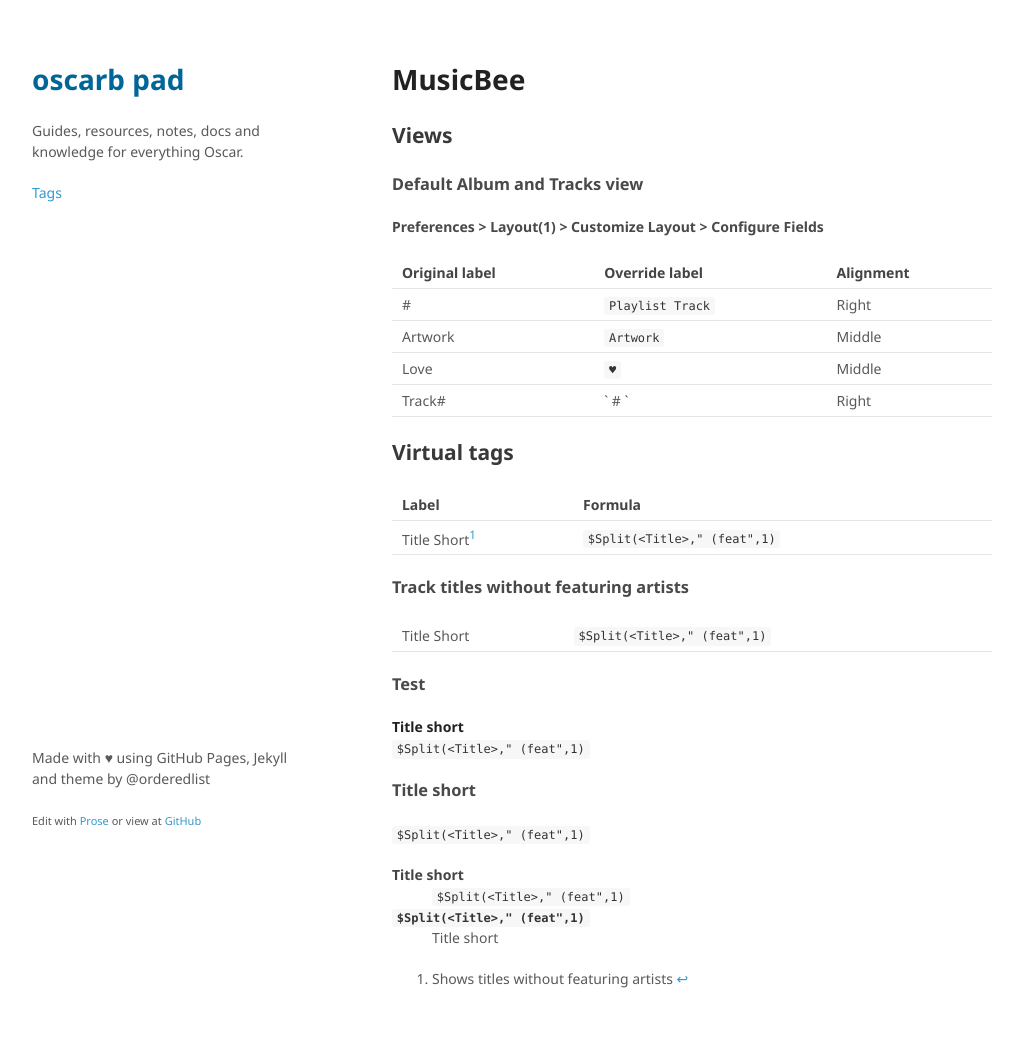
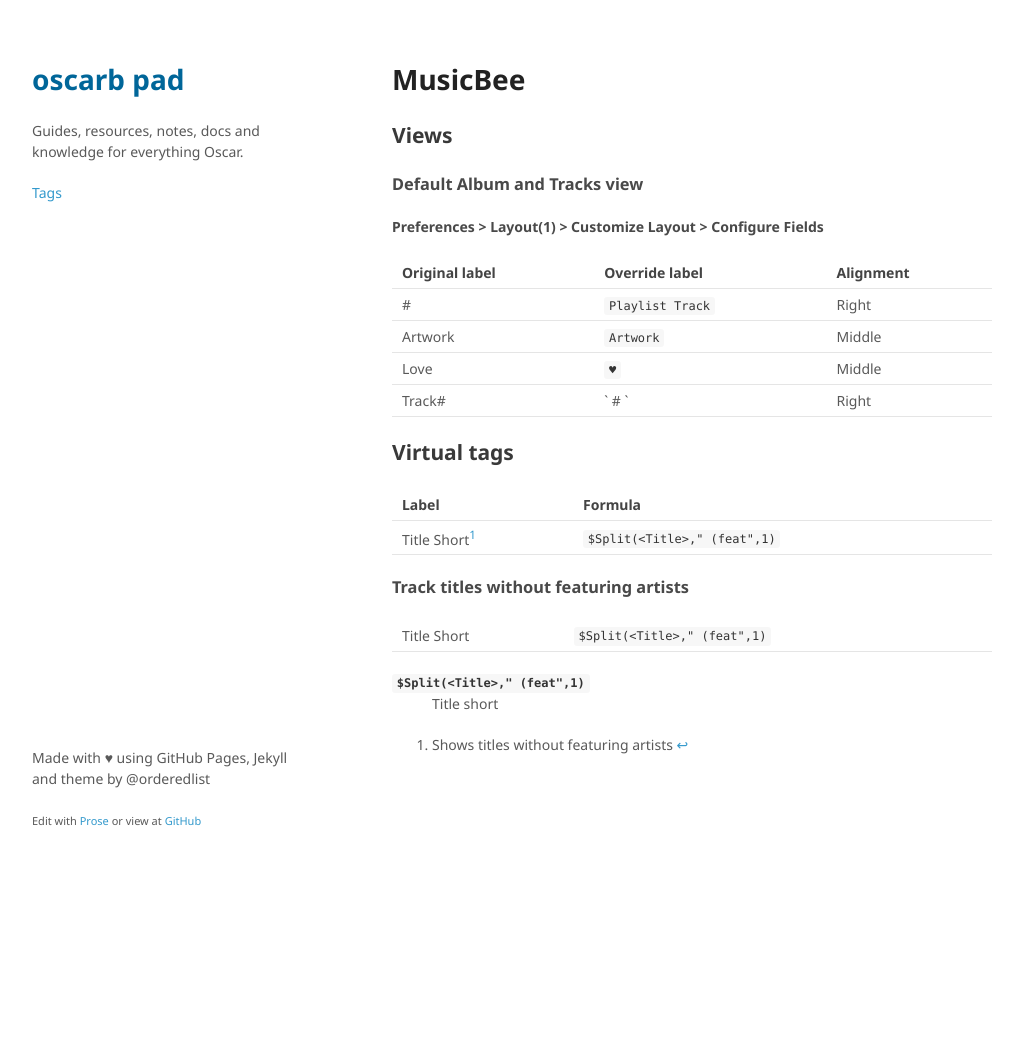
Before and after one commit to oscarb/pad, a Jekyll site: the page built from _docs/musicbee.md, in a window 1280 px wide. Shown: the whole page, without its empty margins (128-1151 px from the left). Built offline with Jekyll 4.4.1, drawn with Linux system fonts in a browser that asks for light colours; after the commit the page ends 900 px from its top, so only the background shows below that.

Commit message:
Updated musicbee.md

```diff
--- a/_docs/musicbee.md
+++ b/_docs/musicbee.md
@@ -36,23 +36,6 @@ Title Short[^1] | `$Split(<Title>," (feat",1)`
 Title Short | `$Split(<Title>," (feat",1)`
 
 
-### Test
-
-**Title short**
-`$Split(<Title>," (feat",1)`
-
-
-### Title short
- `$Split(<Title>," (feat",1)`
-
-
-
-
-
-Title short
-: `$Split(<Title>," (feat",1)`
-
-
 
  `$Split(<Title>," (feat",1)`
  : Title short
```
